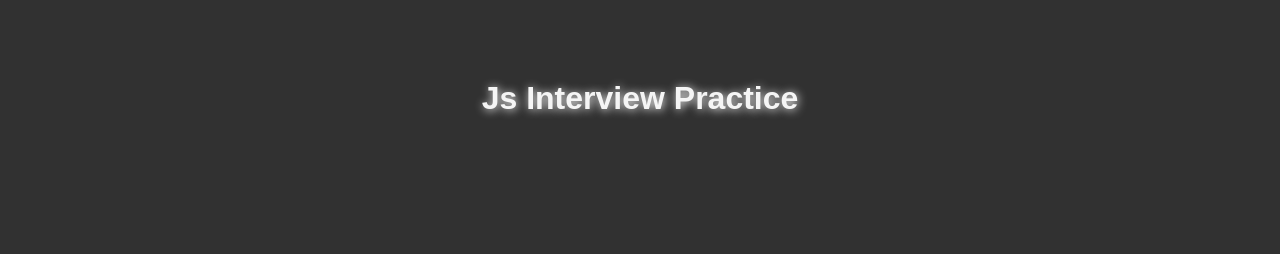
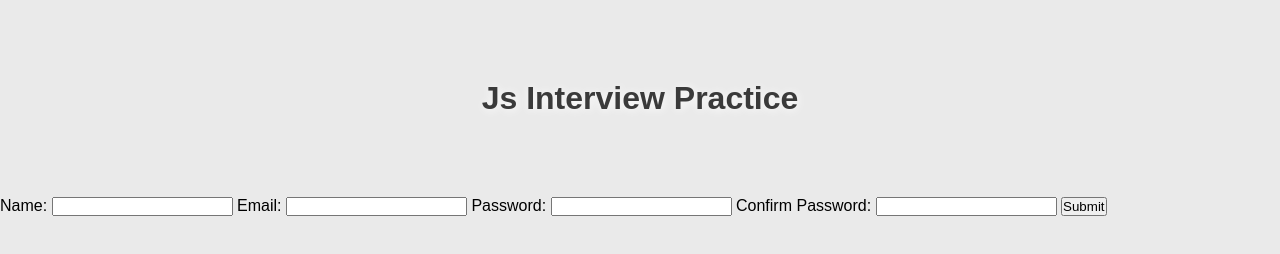
Before and after one commit to NaveenWebDev/JsInterviewPractice, a plain HTML site: page index.html in a window 1280 px wide. Drawn offline with Linux system fonts and the light colour scheme.

Commit message:
best way to handle form

```diff
--- /dev/null
+++ b/formhandling.js
@@ -0,0 +1,13 @@
+
+const form = document.getElementById("myForm");
+
+form.addEventListener("submit", handleSubmit);
+
+function handleSubmit(event) {
+    event.preventDefault();
+
+    const formData = new FormData(event.target);
+    const data = Object.fromEntries(formData.entries());
+
+    console.log("Form Submitted:", data);
+}
--- a/index.html
+++ b/index.html
@@ -5,9 +5,25 @@
     <meta name="viewport" content="width=device-width, initial-scale=1.0">
     <title>Js Interview Practice</title>
     <link rel="stylesheet" href="style.css">
-    <script src="./logic.js" defer></script>
+    <script src="./formhandling.js" defer></script>
 </head>
 <body>
     <h1>Js Interview Practice</h1>
+
+    <form action="" onsubmit="handleSubmit(e)" id="myForm">
+        <label for="name">Name:</label>
+        <input type="text" id="name" name="name" required>
+
+        <label for="email">Email:</label>
+        <input type="email" id="email" name="email" required>
+
+        <label for="password">Password:</label>
+        <input type="password" name="password" id="password" required>
+
+        <label for="confirmPassword">Confirm Password:</label>
+        <input type="password" name="confirmPassword" id="confirmPassword" required>
+
+        <button type="submit">Submit</button>
+    </form>
 </body>
 </html>
--- a/style.css
+++ b/style.css
@@ -4,12 +4,12 @@
     box-sizing: border-box;
 }
 body{
-    background-color: #313131;
+    background-color: #eaeaea;
     font-family: Arial, Helvetica, sans-serif;
 }
 h1{
     text-align: center;
-    color: whitesmoke;
+    color: rgb(58, 58, 58);
     text-shadow: 1px 1px 10px white;
     margin: 5rem 0;
 }
```
